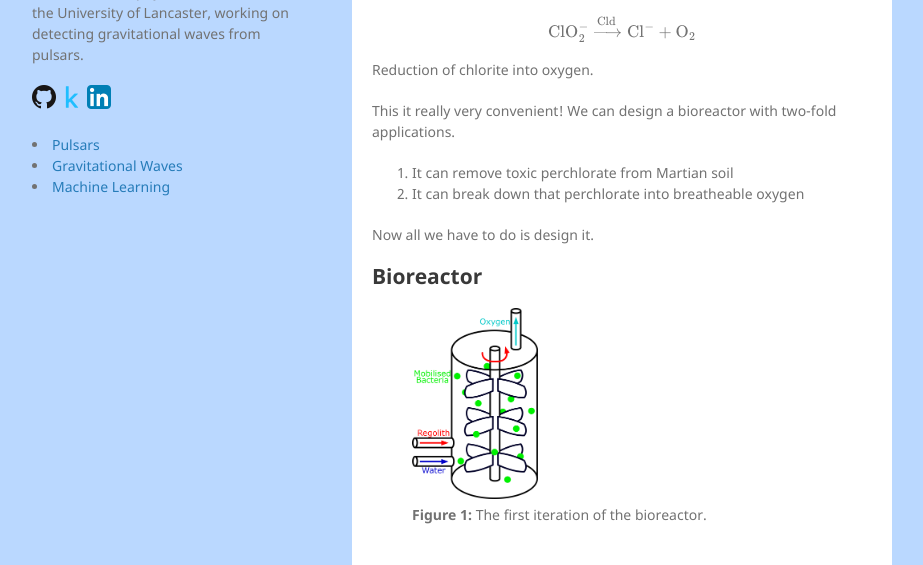
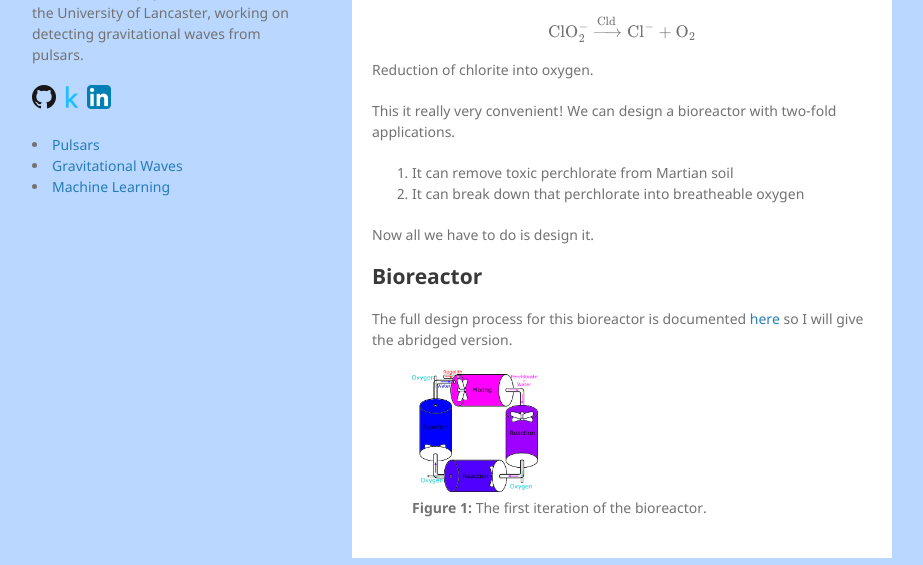
Before and after one commit to alhewitt/alhewitt.github.io, a Jekyll site: the page built from igem.md, in a window 1280 px wide and 900 px high, scrolled down 772 px, cut to the strip 335-900 px from the top of the window. Shown: the whole strip, without its empty margins (178-1101 px from the left). Built offline with Jekyll 4.4.1, drawn with Linux system fonts in a browser that asks for light colours; formulas are drawn with MathJax 3; our own code applies the rules of GitHub Pages for plain Markdown files.

Commit message:
Update igem.md

```diff
--- a/igem.md
+++ b/igem.md
@@ -37,9 +37,9 @@ Now all we have to do is design it.
 
 ## Bioreactor
 
-
+The full design process for this bioreactor is documented [here](http://2018.igem.org/Team:Exeter/HP/Bioreactor) so I will give the abridged version.
 
 <p align="center">
-  <figure><img src="assets/img/igem/T--Exeter--BioR100.png" alt="BioR100.png" width="30%"/>
+  <figure><img src="assets/img/igem/T--Exeter--BioR310.png" alt="BioR310.png" width="30%"/>
   <figcaption><b>Figure 1:</b> The first iteration of the bioreactor.</figcaption></figure>
 </p>
```
